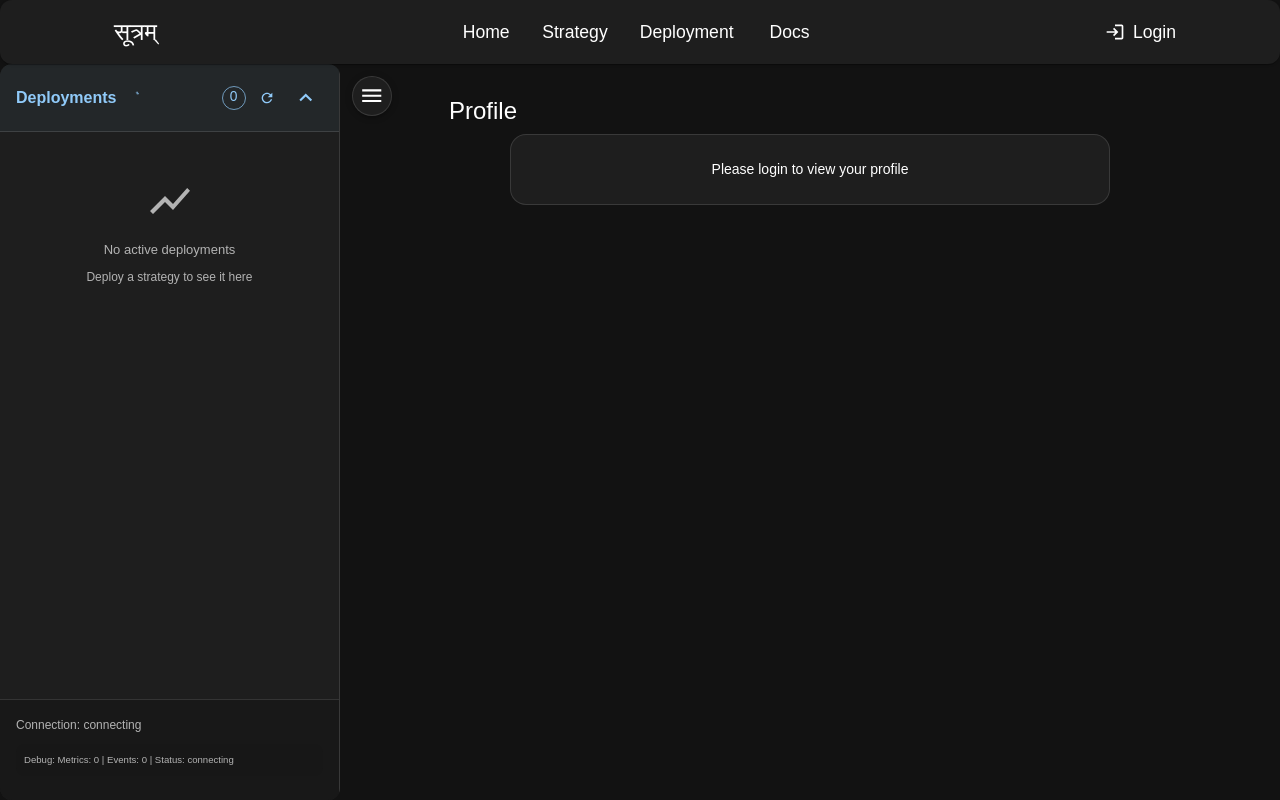
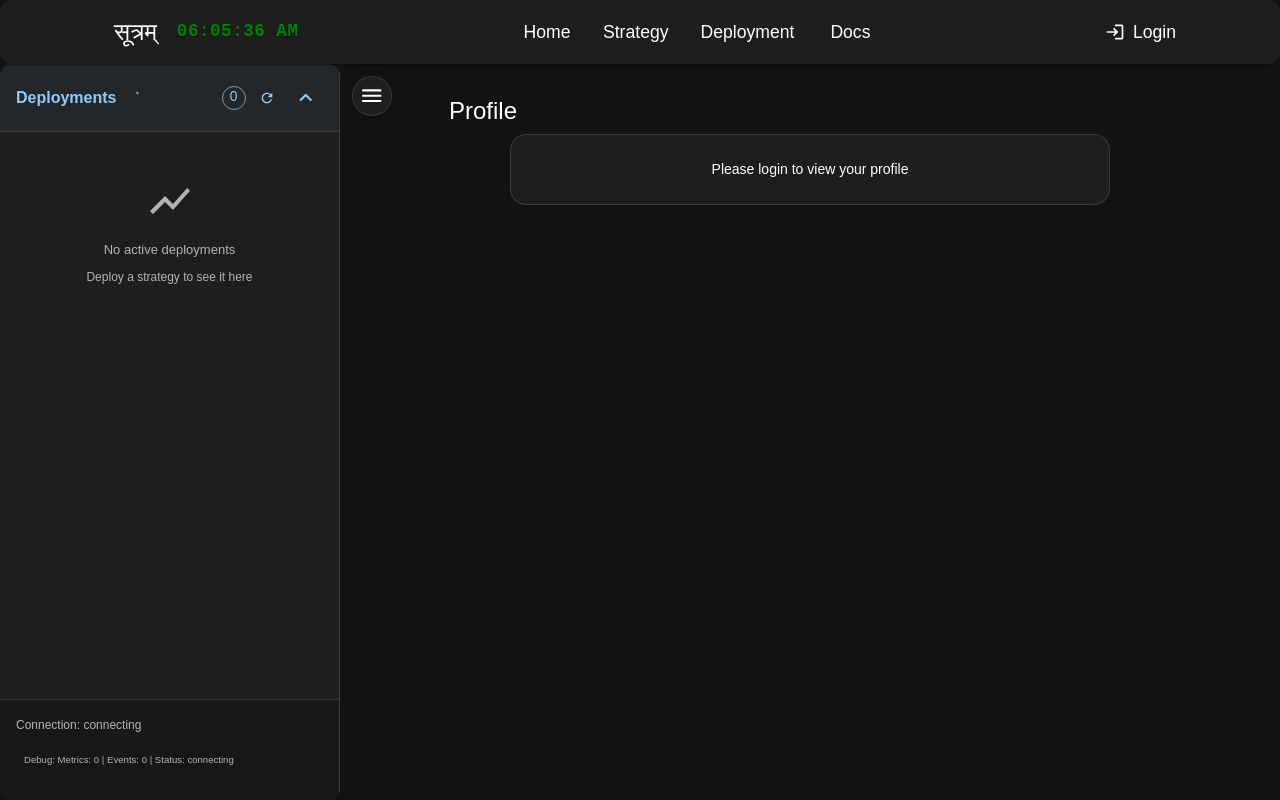
Before and after one commit to AmitSharmamad/mukham, a Next.js app: page /profile in a window 1280 px wide. Built offline with nearby package versions, Linux system fonts and the light colour scheme; no server answers; a web font is replaced by a local one.

Commit message:
added live clock

```diff
--- /dev/null
+++ b/src/components/LiveClock/LiveClock.tsx
@@ -0,0 +1,56 @@
+import React, { useState, useEffect } from 'react';
+import { Typography, Box } from '@mui/material';
+
+interface LiveClockProps {
+  color?: string;
+  fontSize?: string;
+}
+
+const LiveClock: React.FC<LiveClockProps> = ({
+  color = 'green',
+  fontSize = '1rem'
+}) => {
+  const [time, setTime] = useState<string>('');
+
+  useEffect(() => {
+    const updateTime = () => {
+      const now = new Date();
+      const timeString = now.toLocaleTimeString('en-US', {
+        hour12: true,
+        hour: '2-digit',
+        minute: '2-digit',
+        second: '2-digit'
+      });
+      setTime(timeString);
+    };
+
+    // Update time immediately
+    updateTime();
+
+    // Set up interval to update every second
+    const interval = setInterval(updateTime, 1000);
+
+    // Cleanup interval on component unmount
+    return () => clearInterval(interval);
+  }, []);
+
+  return (
+    <Box sx={{ display: 'flex', alignItems: 'center' }}>
+      <Typography
+        variant="body2"
+        sx={{
+          color: color,
+          fontSize: fontSize,
+          fontFamily: 'monospace',
+          fontWeight: 'bold',
+          textShadow: '0 1px 2px rgba(0, 0, 0, 0.3)',
+          letterSpacing: '0.5px'
+        }}
+      >
+        {time}
+      </Typography>
+    </Box>
+  );
+};
+
+export default LiveClock;
--- /dev/null
+++ b/src/components/LiveClock/index.ts
@@ -0,0 +1 @@
+export { default } from './LiveClock';
--- a/src/components/Navbar.tsx
+++ b/src/components/Navbar.tsx
@@ -26,7 +26,7 @@ import Brightness7Icon from '@mui/icons-material/Brightness7';
 import { useAuth } from '../context/AuthContext';
 import { useTheme } from '../context/ThemeContext';
 import { logout as logoutService, checkAPIServer } from '../services/authService';
-import { PnLDisplay } from './';
+import { PnLDisplay, LiveClock } from './';
 
 interface NavbarProps {
   onToggleTheme?: () => void;
@@ -157,7 +157,7 @@ export default function Navbar({ onToggleTheme, isDarkMode }: NavbarProps = {})
           sx={{
             fontFamily: 'Arial, sans-serif',
             paddingLeft: '90px',
-            paddingRight: '90px',
+            paddingRight: '20px',
             fontSize: '1.5rem',
             textDecoration: 'none',
             color: 'inherit'
@@ -166,11 +166,15 @@ export default function Navbar({ onToggleTheme, isDarkMode }: NavbarProps = {})
           सूत्रम्
         </Typography>
 
+        {/* Live Clock */}
+        <LiveClock color="green" fontSize="1.1rem" />
+
         <Box sx={{
           display: 'flex',
           gap: 2,
           flexGrow: 1,
-          justifyContent: 'center'
+          justifyContent: 'center',
+          paddingLeft: '70px'
         }}>
           {/* Home */}
           <Button
--- a/src/components/index.ts
+++ b/src/components/index.ts
@@ -30,3 +30,4 @@ export {
 export { default as MetricsDetail } from './Reports/MetricsDetail';
 export { default as PnLDisplay } from './PnLDisplay';
 export { PWAInstallPrompt } from './PWAInstallPrompt';
+export { default as LiveClock } from './LiveClock';
```
